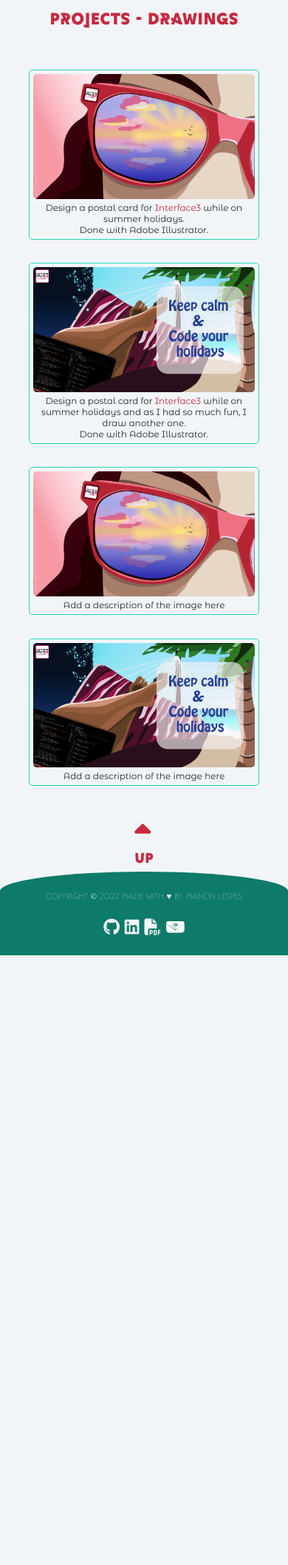
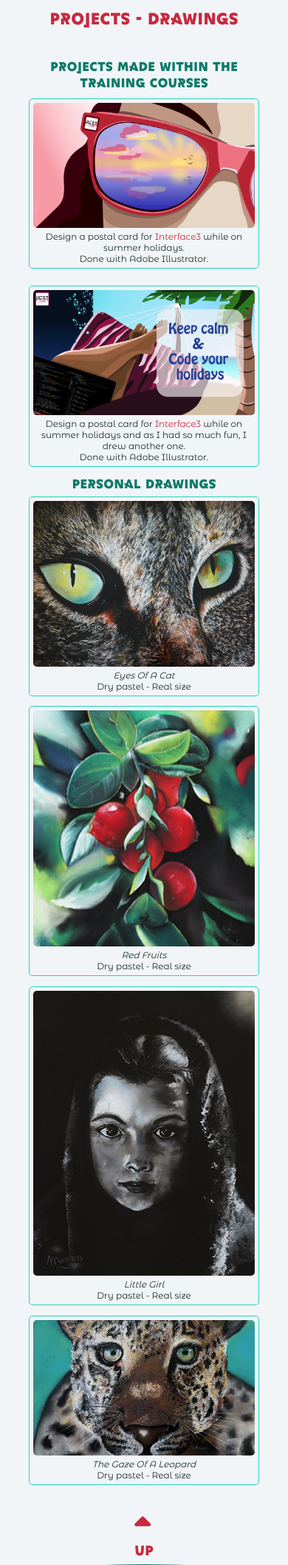
Before and after one commit to manonlespes/MyWebsite, a PHP site: template view/page/projects.php in a window 390 px wide. Shown: the top 2115 px of the page at 74% size. Before the commit the page ends 1291 px from the top, so only its background shows below. Run offline with PHP 8.4, Linux system fonts and the light colour scheme; the template is opened without the code that fills it, so the values that code supplies are empty; style sheets or scripts are compiled from the project's sources; some libraries are stand-ins or nearby versions.

Commit message:
addition of images and final touches of responsive

```diff
--- a/public/sass/projects.css
+++ b/public/sass/projects.css
@@ -98,14 +98,19 @@ html {
   margin-top: 10px;
 }
 
-.drawings h2 {
+.drawings .h2, .drawings h3 {
   font-family: "MvtDirect-Black";
   text-align: center;
   color: #c62a40;
   margin-bottom: 40px;
 }
 
-.drawings .gallery {
+.drawings h3 {
+  color: #0e7a69;
+  margin-bottom: 0px;
+}
+
+.drawings .gallery, .drawings .gallery2 {
   display: -webkit-box;
   display: -ms-flexbox;
   display: flex;
@@ -119,35 +124,43 @@ html {
   -webkit-box-align: center;
       -ms-flex-align: center;
           align-items: center;
-  height: 1000px;
+  height: 520px;
 }
 
-.drawings .gallery .border {
+.drawings .gallery .border, .drawings .gallery2 .border {
   border: 1px #22d3b8 solid;
   padding: 5px;
   border-radius: 5px;
 }
 
-.drawings .gallery .desc {
+.drawings .gallery .desc, .drawings .gallery2 .desc {
   font-family: "MontserratAlternates-Regular";
   color: #1b2d2a;
   text-align: center;
   font-size: 0.75rem;
 }
 
-.drawings .gallery .desc a {
+.drawings .gallery .desc span, .drawings .gallery2 .desc span {
+  font-style: italic;
+}
+
+.drawings .gallery .desc a, .drawings .gallery2 .desc a {
   text-decoration: none;
   color: #c62a40;
 }
 
-.drawings .gallery .desc a:visited {
+.drawings .gallery .desc a:visited, .drawings .gallery2 .desc a:visited {
   /* TODO check my graphic chart for hover/visited/active/focus link -> coherence */
   color: #0e7a69;
 }
 
-.drawings .gallery img {
+.drawings .gallery img, .drawings .gallery2 img {
   width: 100%;
   border-radius: 5px;
+}
+
+.drawings .gallery2 {
+  height: 1350px;
 }
 
 /***********************Responsive tablet */
--- a/public/sass/projects.scss
+++ b/public/sass/projects.scss
@@ -81,12 +81,19 @@ html {
     margin-bottom: 100px;
     margin-top: 10px;
 
-    h2 {
+    .h2 {
         font-family: $MvtBlack;
         text-align: center;
         color: $cherry;
         margin-bottom: 40px;
     }
+
+    h3{
+        @extend .h2;
+        color: $green;
+        margin-bottom: 0px;
+    }
+
 
     .gallery {
         display: flex;
@@ -94,7 +101,7 @@ html {
         width: 100%;
         justify-content: space-around;
         align-items: center;
-        height: 1000px;
+        height: 520px;
 
         .border {
             border: 1px $skyblue solid;
@@ -107,6 +114,10 @@ html {
             color: $darkgreen;
             text-align: center;
             font-size: 0.75rem;
+
+            span{
+                font-style: italic;
+            };
 
             a {
                 text-decoration: none;
@@ -124,6 +135,11 @@ html {
             border-radius: 5px;
         }
     }
+
+    .gallery2{
+        @extend .gallery;
+        height: 1350px;
+    }
 }
 
 /***********************Responsive tablet */
@@ -131,6 +147,12 @@ html {
     .drawings {
         h2 {
             font-size: 2rem;
+        }
+
+        h3{
+            margin-top: 20px;
+            margin-bottom: 30px;
+            font-size: 1.3rem;
         }
 
         .gallery {
@@ -150,6 +172,10 @@ html {
                 width: 100%;
             }
         }
+
+        .gallery2{
+            height: auto;
+        }
     }
 }
 
@@ -158,15 +184,28 @@ html {
 
     .drawings {
 
+        h3{
+            margin-top: 30px;
+            margin-bottom: 40px;
+            font-size: 1.5rem;
+        }
+
         .gallery {
             display: unset;
             display: grid;
             width: 70vw;
             grid-template-columns: 1fr 1fr;
-            grid-gap: 30px;
-            align-items: unset;
+            grid-gap: 20px;
+        }
+        .gallery2{
+            height: auto;
         }
 
+        .desc{
+            span{
+                font-size: 0.95rem;
+            }
+        }
 
     }
 }
--- a/view/page/projects.php
+++ b/view/page/projects.php
@@ -1,33 +1,77 @@
 <section class="drawings">
-    <h2> Projects - Drawings</h2>
+    <h2 class="h2"> Projects - Drawings</h2>
 
+    <h3>Projects made within the training courses</h3>
     <div class="gallery">
         <div class="border">
+            <!-- TODO check the target link -->
             <a target="_blank" href="Carte_postale_1.png">
-                <img src="public/images/gallery/Carte_postale_1.png" title="" alt="Cinque Terre">
+                <img src="public/images/gallery/Carte_postale_1.png" title="Sunset" alt="image-of-a-sunset">
             </a>
             <div class="desc">Design a postal card for <a href="https://www.interface3.be/" target="_blank" rel="noopener noreferrer">Interface3</a> while on summer holidays. <br> Done with Adobe Illustrator.</div>
         </div>
 
         <div class="border">
             <a target="_blank" href="Carte_vacances_2.png">
-                <img src="public/images/gallery/Carte_vacances_2.png" title="" alt="Forest">
+                <img src="public/images/gallery/Carte_vacances_2.png" title="Chilling hard" alt="image-chilling-holidays">
             </a>
-            <div class="desc">Design a postal card for <a href="https://www.interface3.be/" target="_blank" rel="noopener noreferrer">Interface3</a>  while on summer holidays and as I had so much fun, I draw another one. <br> Done with Adobe Illustrator.</div>
+            <div class="desc">Design a postal card for <a href="https://www.interface3.be/" target="_blank" rel="noopener noreferrer">Interface3</a> while on summer holidays and as I had so much fun, I drew another one. <br> Done with Adobe Illustrator.</div>
+        </div>
+    </div>
+
+    <h3>Personal drawings</h3>
+
+    <!-- <picture>
+                <source media="(min-width:700px)" srcset="public/images/medium_screen_speak.png">
+                <source media="(min-width:960px)" srcset="public/images/large_screen_speak.png">
+                <img src="public/images/small_screen_speak.png" alt="experiences">
+            </picture> -->
+
+    <div class="gallery2">
+
+        <div class="border">
+            <a target="_blank" href="Eye_cat_small.jpg">
+                <picture>
+                    <source media= "(min-width:700px) "srcset="public/images/gallery/Eye_cat_medium.jpg">
+                    <source media="(min-width:960px)" srcset="public/images/gallery/Eye_cat_large.jpg">
+                    <img src="public/images/gallery/Eye_cat_small.jpg" title="Eyes of Cat" alt="Eyes-of-cat">
+                </picture>
+            </a>
+            <div class="desc"><span>Eyes Of A Cat</span>  <br> Dry pastel - Real size</div>
         </div>
 
         <div class="border">
-            <a target="_blank" href="Carte_postale_1.png">
-                <img src="public/images/gallery/Carte_postale_1.png" title="" alt="Cinque Terre">
+            <a target="_blank" href="fruit_small.jpg">
+                <picture>
+                    <source media= "(min-width:700px) "srcset="public/images/gallery/fruit_medium.jpg">
+                    <source media="(min-width:960px)" srcset="public/images/gallery/fruit_large.jpg">
+                    <img src="public/images/gallery/fruit_small.jpg" title="Red fruits" alt="fruits">
+                </picture>
             </a>
-            <div class="desc">Add a description of the image here</div>
+            <div class="desc"><span>Red Fruits</span><br> Dry pastel - Real size</div>
         </div>
 
         <div class="border">
-            <a target="_blank" href="Carte_vacances_2.png">
-                <img src="public/images/gallery/Carte_vacances_2.png" title="" alt="Forest">
+            <a target="_blank" href="girl_small.jpg">
+                <picture>
+                    <source media= "(min-width:700px) "srcset="public/images/gallery/girl_medium.jpg">
+                    <source media="(min-width:960px)" srcset="public/images/gallery/girl_large.jpg">
+                    <img src="public/images/gallery/girl_small.jpg" title="Little girl" alt="litte-girl">
+                </picture>
             </a>
-            <div class="desc">Add a description of the image here</div>
+            <div class="desc"><span>Little Girl</span><br> Dry pastel - Real size</div>
+        </div>
+
+        <div class="border">
+            <a target="_blank" href="leopard_small.jpg">
+                <picture>
+                    <source media= "(min-width:700px) "srcset="public/images/gallery/leopard_medium.jpg">
+                    <source media="(min-width:960px)" srcset="public/images/gallery/leopard_large.jpg">
+                    <img src="public/images/gallery/leopard_small.jpg" title="The gaze of a leopard" alt="gaze-leopard">
+                </picture>
+            </a>
+            <div class="desc"><span>The Gaze Of A Leopard</span><br> Dry pastel - Real size</div>
         </div>
     </div>
+
 </section>
```
Also changed, not shown: other parts of public/sass/projects.css (+24 -8 lines), public/images/gallery/Eye_cat_large.jpg (added), public/images/gallery/Eye_cat_medium.jpg (added), public/images/gallery/Eye_cat_small.jpg (added), public/images/gallery/fruit_large.jpg (added), public/images/gallery/fruit_medium.jpg (added), public/images/gallery/fruit_small.jpg (added), public/images/gallery/girl_large.jpg (added), public/images/gallery/girl_medium.jpg (added), public/images/gallery/girl_small.jpg (added), public/images/gallery/leopard_large.jpg (added), public/images/gallery/leopard_medium.jpg (added), public/images/gallery/leopard_small.jpg (added), 1 other file.
